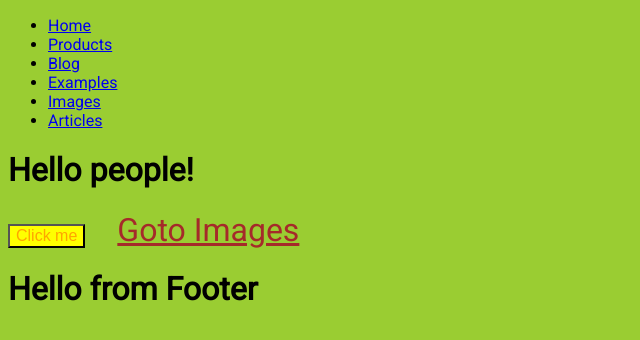
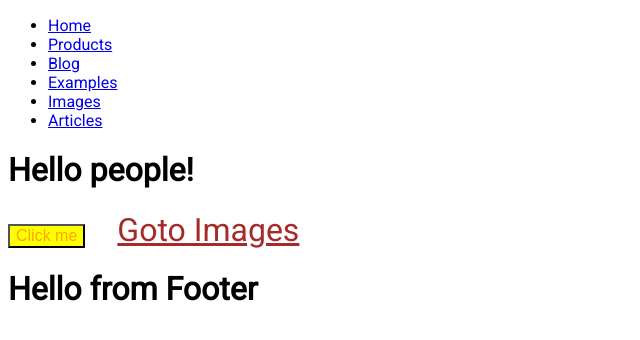
Before and after one commit to lovejitsingh-redcrackle/lj-gatsby, a Gatsby site: page / in a window 1280 px wide. Shown: the whole page, without its empty margins (0-640 px from the left). Built offline with nearby package versions, Linux system fonts and the light colour scheme; Gatsby itself is replaced by a stand-in of ours.

Commit message:
revert bg

```diff
--- a/src/components/layout.css
+++ b/src/components/layout.css
@@ -2,7 +2,6 @@
 
 body {
   font-family: "Roboto", sans-serif;
-  background: yellowgreen;
 }
 
 .product-text {
```
